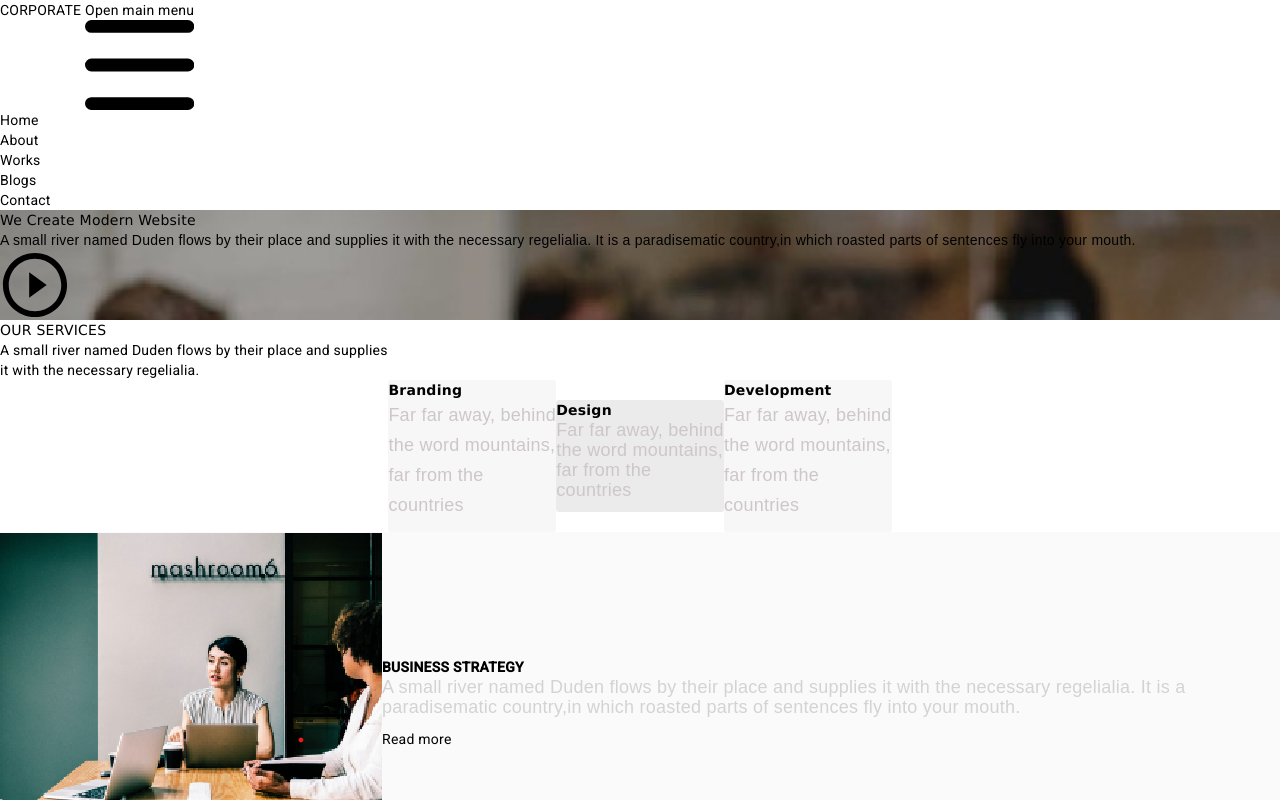
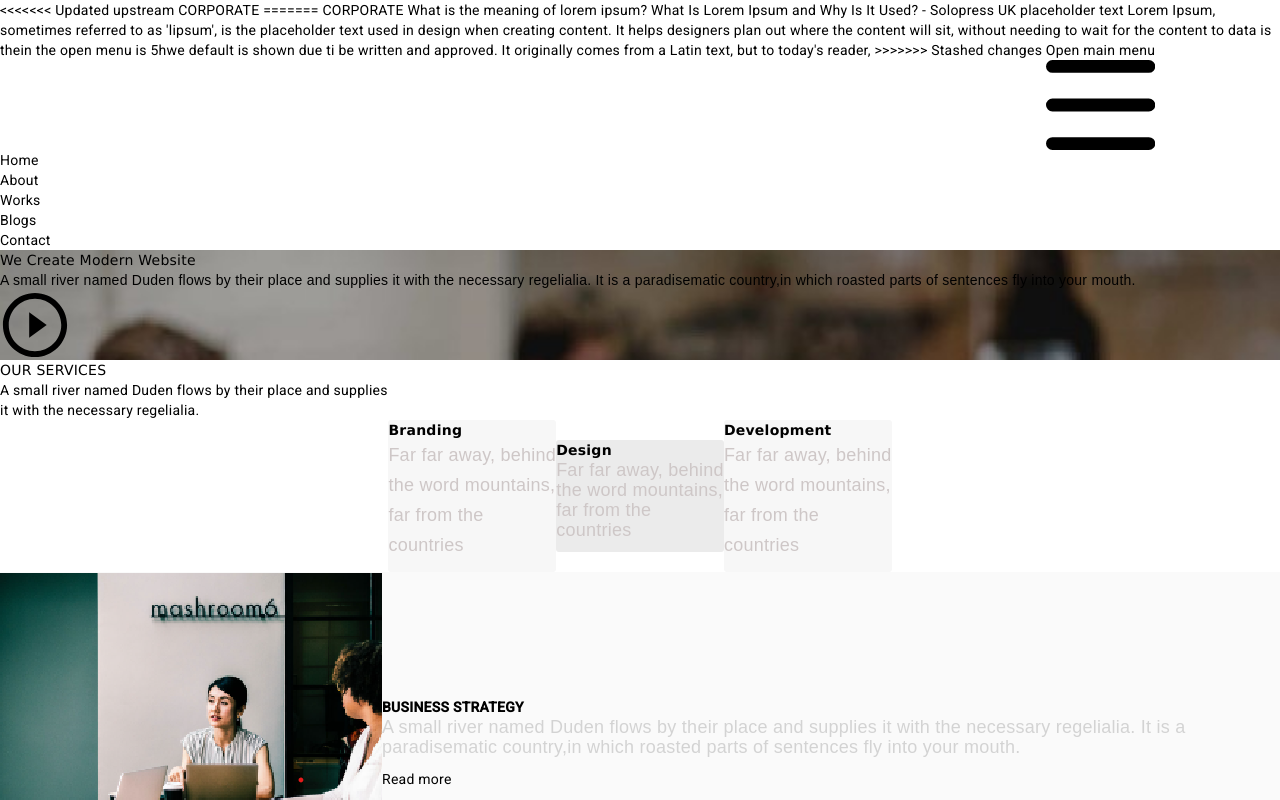
Before and after one commit to shaaakir7/Corporate-angular, an Angular app: page /home in a window 1280 px wide. Shown: the top 800 px of the page. Built offline with nearby package versions, Linux system fonts and the light colour scheme.

Commit message:
added lorem

```diff
--- a/src/app/app.component.html
+++ b/src/app/app.component.html
@@ -6,7 +6,18 @@
   <nav class="bg-white border-gray-200 dark:bg-gray-400 ">
     <div class="max-w-screen-xl flex flex-wrap items-center justify-between mx-auto p-4">
       <a href="#" class="flex items-center space-x-3 rtl:space-x-reverse">
+<<<<<<< Updated upstream
         CORPORATE
+=======
+         <span class="self-center text-2xl font-bold whitespace-nowrap ">CORPORATE
+          What is the meaning of lorem ipsum?
+          What Is Lorem Ipsum and Why Is It Used? - Solopress UK
+          placeholder text
+          Lorem Ipsum, sometimes referred to as 'lipsum', is the placeholder text used in design when creating content. It helps designers plan out where the content will sit, without needing to wait for the content to
+           data is thein the open menu is 5hwe  default is shown due ti  be written and approved. It originally comes from a Latin text, but to today's reader,
+
+        </span>
+>>>>>>> Stashed changes
       </a>
       <button type="button" class="inline-flex items-center p-2 w-10 h-10 justify-center text-sm text-black rounded-lg md:hidden focus:outline-none focus:ring-2 focus:ring-gray-200 dark:text-gray-400 "
           (click)="toggleMenu()" aria-controls="navbar-default" [attr.aria-expanded]="isMenuOpen.toString()">
```
